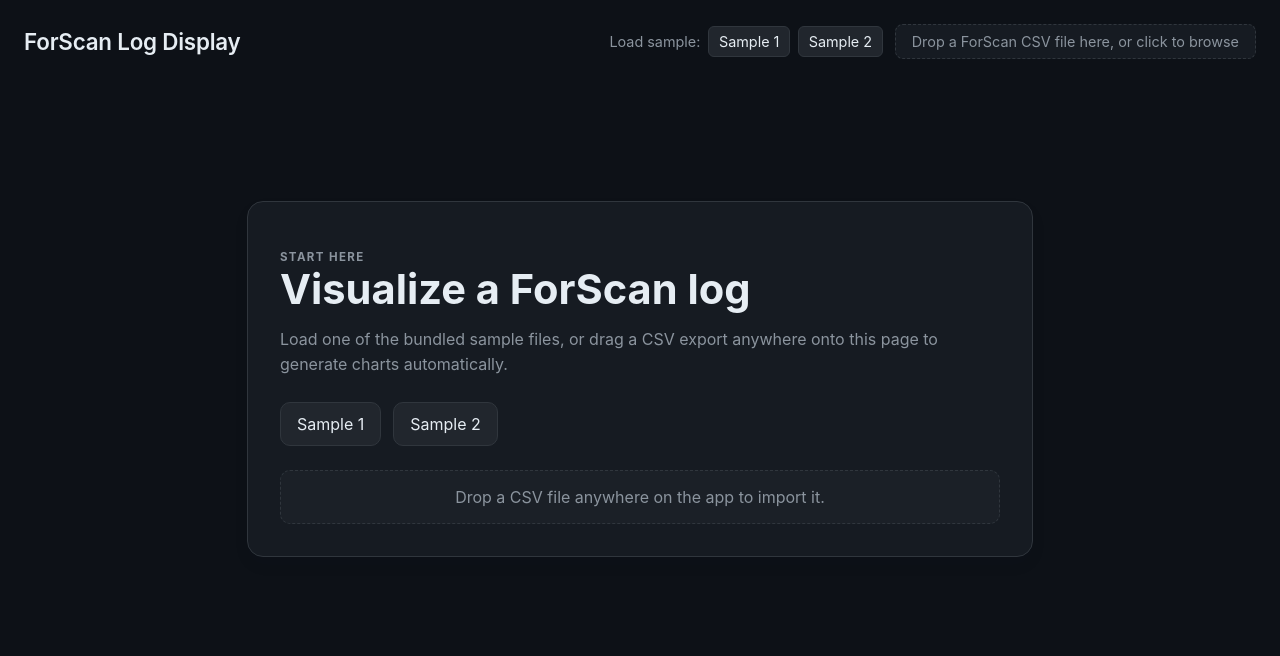
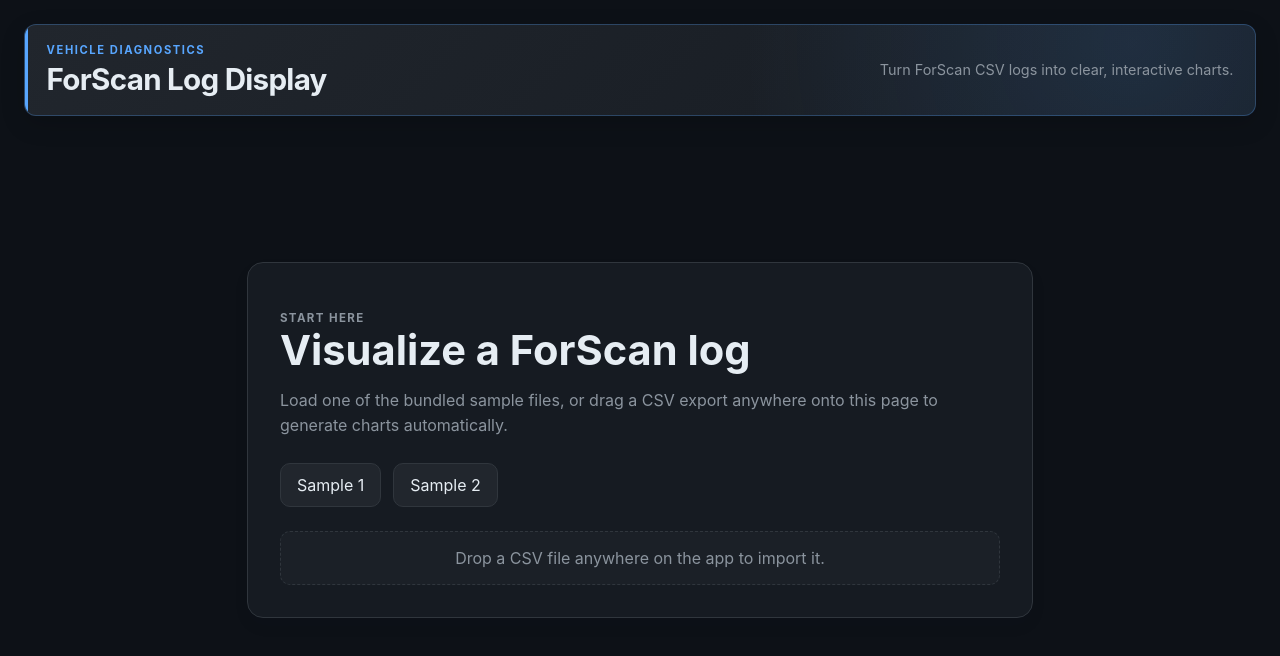
Before and after one commit to firstdivision/forscan-log-display, a React (Vite) app: page / in a window 1280 px wide. Shown: the top 656 px of the page. Built offline with nearby package versions, Linux system fonts and the light colour scheme.

Commit message:
Simplify and enhance app header

```diff
--- a/src/App.css
+++ b/src/App.css
@@ -16,67 +16,71 @@
   flex-wrap: wrap;
   align-items: center;
   justify-content: space-between;
-  gap: 1rem;
-  margin-bottom: 1rem;
+  gap: 0.75rem 2rem;
+  margin-bottom: 1.25rem;
+  padding: 1.15rem 1.35rem;
+  overflow: hidden;
+  position: relative;
+  border: 1px solid rgba(88, 166, 255, 0.28);
+  border-radius: 12px;
+  background:
+    radial-gradient(circle at 90% 20%, rgba(88, 166, 255, 0.13), transparent 35%),
+    linear-gradient(135deg, var(--surface-raised), var(--surface));
+  box-shadow: 0 8px 24px rgba(0, 0, 0, 0.16);
+}
+
+.app__header::before {
+  content: '';
+  position: absolute;
+  inset: 0 auto 0 0;
+  width: 3px;
+  background: var(--accent);
 }
 
 .app__header h1 {
-  font-size: 1.4rem;
-  font-weight: 600;
-  letter-spacing: -0.01em;
+  font-size: clamp(1.45rem, 3vw, 1.85rem);
+  font-weight: 700;
+  letter-spacing: -0.025em;
   margin: 0;
 }
 
-.log-loader {
-  display: flex;
-  flex-wrap: wrap;
-  align-items: center;
-  gap: 0.75rem;
-}
-
-.log-loader__samples {
-  display: flex;
-  align-items: center;
-  gap: 0.5rem;
-  color: var(--text-muted);
-  font-size: 0.9rem;
-}
-
-.log-loader__samples select,
-.log-loader__samples button {
-  font-family: inherit;
-  font-size: 0.9rem;
-  color: var(--text);
-  background: var(--surface-raised);
-  border: 1px solid var(--border);
-  border-radius: 6px;
-  padding: 0.35rem 0.6rem;
-}
-
-.log-loader__samples button {
+.app__header h1 button {
+  appearance: none;
+  margin: 0;
+  padding: 0;
+  border: 0;
+  background: transparent;
+  color: inherit;
+  font: inherit;
+  letter-spacing: inherit;
   cursor: pointer;
 }
 
-.log-loader__samples button:hover {
-  border-color: var(--accent);
+.app__header h1 button:hover {
   color: var(--accent);
 }
 
-.log-loader__dropzone {
-  border: 1px dashed var(--border);
-  border-radius: 8px;
-  padding: 0.5rem 1rem;
-  cursor: pointer;
-  color: var(--text-muted);
-  background: var(--surface);
-  font-size: 0.9rem;
-  transition: border-color 0.15s ease, color 0.15s ease, background 0.15s ease;
+.app__header h1 button:focus-visible {
+  border-radius: 4px;
+  outline: 2px solid var(--accent);
+  outline-offset: 4px;
 }
 
-.log-loader__dropzone--active {
-  border-color: var(--accent);
+.app__header-eyebrow {
+  margin: 0 0 0.2rem;
   color: var(--accent);
-  background: rgba(88, 166, 255, 0.08);
+  font-size: 0.7rem;
+  font-weight: 700;
+  letter-spacing: 0.14em;
+  text-transform: uppercase;
+}
+
+.app__header-tagline {
+  max-width: 30rem;
+  margin: 0;
+  color: var(--text-muted);
+  font-size: 0.9rem;
+  line-height: 1.5;
 }
 
 .app__toolbar {
--- a/src/App.tsx
+++ b/src/App.tsx
@@ -1,5 +1,4 @@
 import { useMemo, useState } from 'react';
-import { LogLoader } from './components/LogLoader';
 import { LogChart } from './components/LogChart';
 import { FieldSelector } from './components/FieldSelector';
 import { parseForscanCsv } from './utils/parseCsv';
@@ -81,6 +80,14 @@
     }
   };
 
+  const resetApp = () => {
+    setLog(null);
+    setShowMisfire(true);
+    setSelectedColumnKeys(new Set());
+    setError(null);
+    setIsDraggingOverApp(false);
+  };
+
   return (
     <div
       className={`app${isDraggingOverApp ? ' app--dragging' : ''}`}
@@ -98,8 +105,15 @@
       }}
     >
       <header className="app__header">
-        <h1>ForScan Log Display</h1>
-        <LogLoader onLoad={handleLoad} />
+        <div>
+          <p className="app__header-eyebrow">Vehicle diagnostics</p>
+          <h1>
+            <button type="button" onClick={resetApp} aria-label="Return to the ForScan Log Display start page">
+              ForScan Log Display
+            </button>
+          </h1>
+        </div>
+        <p className="app__header-tagline">Turn ForScan CSV logs into clear, interactive charts.</p>
       </header>
 
       {error && <p className="app__error">{error}</p>}
--- a/src/components/LogLoader.tsx
+++ /dev/null
@@ -1,78 +0,0 @@
-import { useCallback, useRef, useState } from 'react';
-
-const SAMPLE_FILES = [
-  { label: 'Sample 1', path: 'data/sample1.csv' },
-  { label: 'Sample 2', path: 'data/sample2.csv' },
-];
-
-interface LogLoaderProps {
-  onLoad: (fileName: string, csvText: string) => void;
-}
-
-export function LogLoader({ onLoad }: LogLoaderProps) {
-  const [isDragging, setIsDragging] = useState(false);
-  const fileInputRef = useRef<HTMLInputElement>(null);
-
-  const loadFile = useCallback(
-    async (file: File) => {
-      const text = await file.text();
-      onLoad(file.name, text);
-    },
-    [onLoad],
-  );
-
-  const loadSample = useCallback(
-    async (path: string, label: string) => {
-      const response = await fetch(`${import.meta.env.BASE_URL}${path}`);
-      const text = await response.text();
-      onLoad(label, text);
-    },
-    [onLoad],
-  );
-
-  const handleDrop = useCallback(
-    (event: React.DragEvent<HTMLDivElement>) => {
-      event.preventDefault();
-      setIsDragging(false);
-      const file = event.dataTransfer.files[0];
-      if (file) void loadFile(file);
-    },
-    [loadFile],
-  );
-
-  return (
-    <div className="log-loader">
-      <div className="log-loader__samples">
-        <span>Load sample:</span>
-        {SAMPLE_FILES.map((sample) => (
-          <button key={sample.path} onClick={() => void loadSample(sample.path, sample.label)}>
-            {sample.label}
-          </button>
-        ))}
-      </div>
-      <div
-        className={`log-loader__dropzone${isDragging ? ' log-loader__dropzone--active' : ''}`}
-        onDragOver={(e) => {
-          e.preventDefault();
-          setIsDragging(true);
-        }}
-        onDragLeave={() => setIsDragging(false)}
-        onDrop={handleDrop}
-        onClick={() => fileInputRef.current?.click()}
-      >
-        Drop a ForScan CSV file here, or click to browse
-        <input
-          ref={fileInputRef}
-          type="file"
-          accept=".csv"
-          hidden
-          onChange={(e) => {
-            const file = e.target.files?.[0];
-            if (file) void loadFile(file);
-            e.target.value = '';
-          }}
-        />
-      </div>
-    </div>
-  );
-}
```
